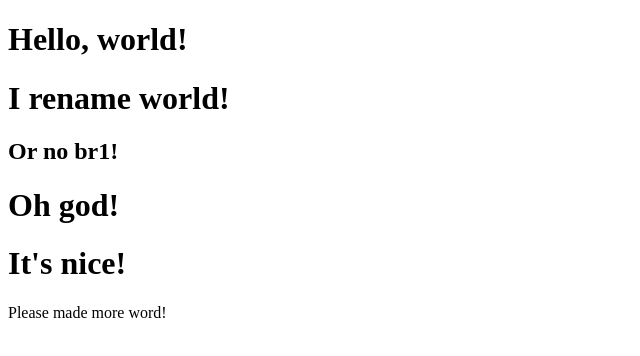
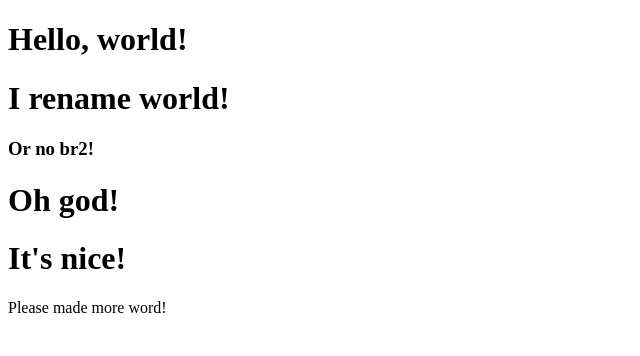
Before and after one commit to Mojocats/haven, a plain HTML site: page index.html in a window 1280 px wide. Shown: the whole page, without its empty margins (0-640 px from the left). Drawn offline with Linux system fonts and the light colour scheme.

Commit message:
Test change br2 (#5)

```diff
--- a/index.html
+++ b/index.html
@@ -11,7 +11,7 @@
 
     <h1>Hello, world!</h1>
     <h1>I rename world!</h1>
-    <h2>Or no br1!</h2>
+    <h3>Or no br2!</h3>
     <h1>Oh god!</h1>
     <h1>It's nice!</h1>
     <p>Please made more word!</p>
```
